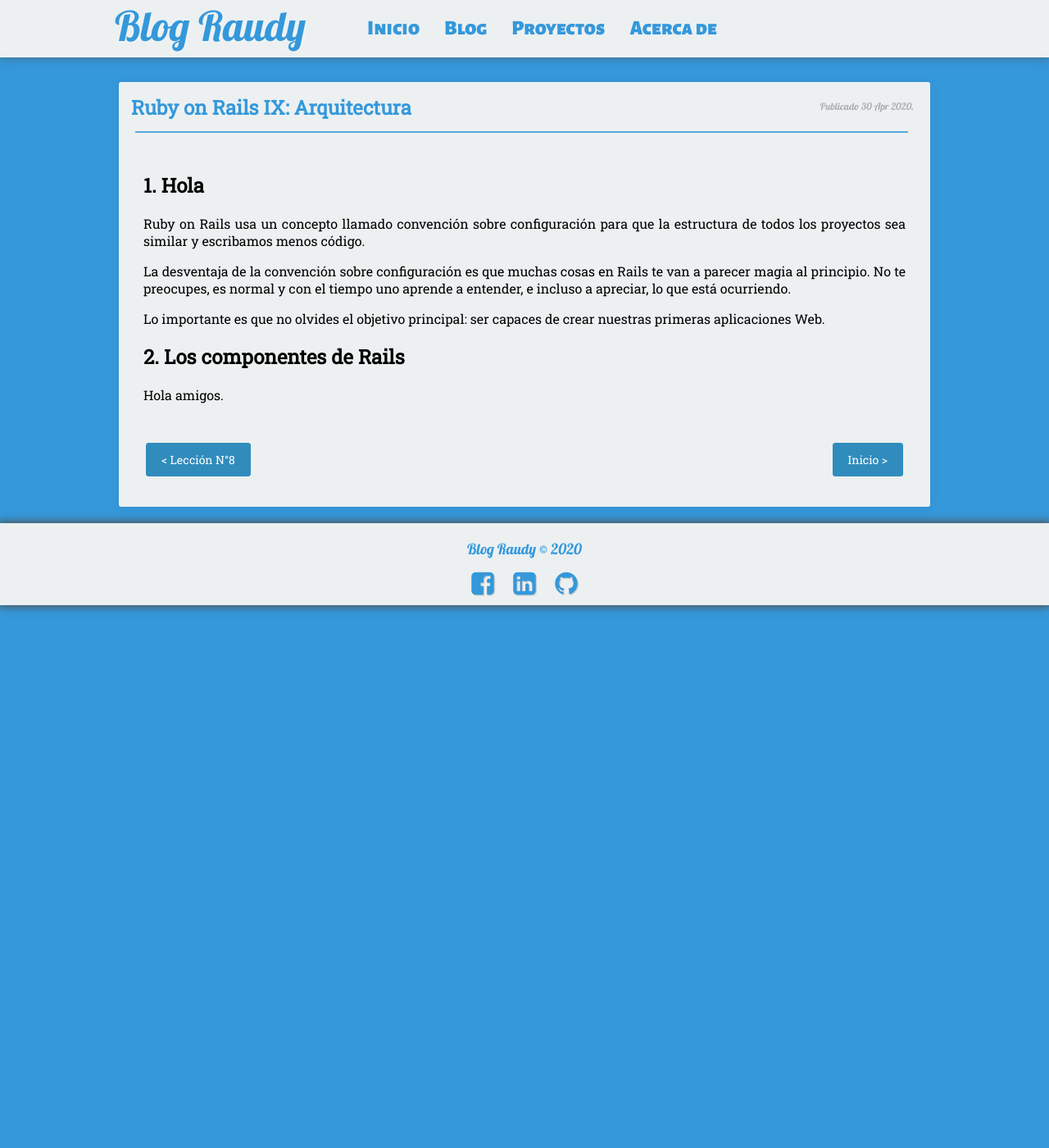
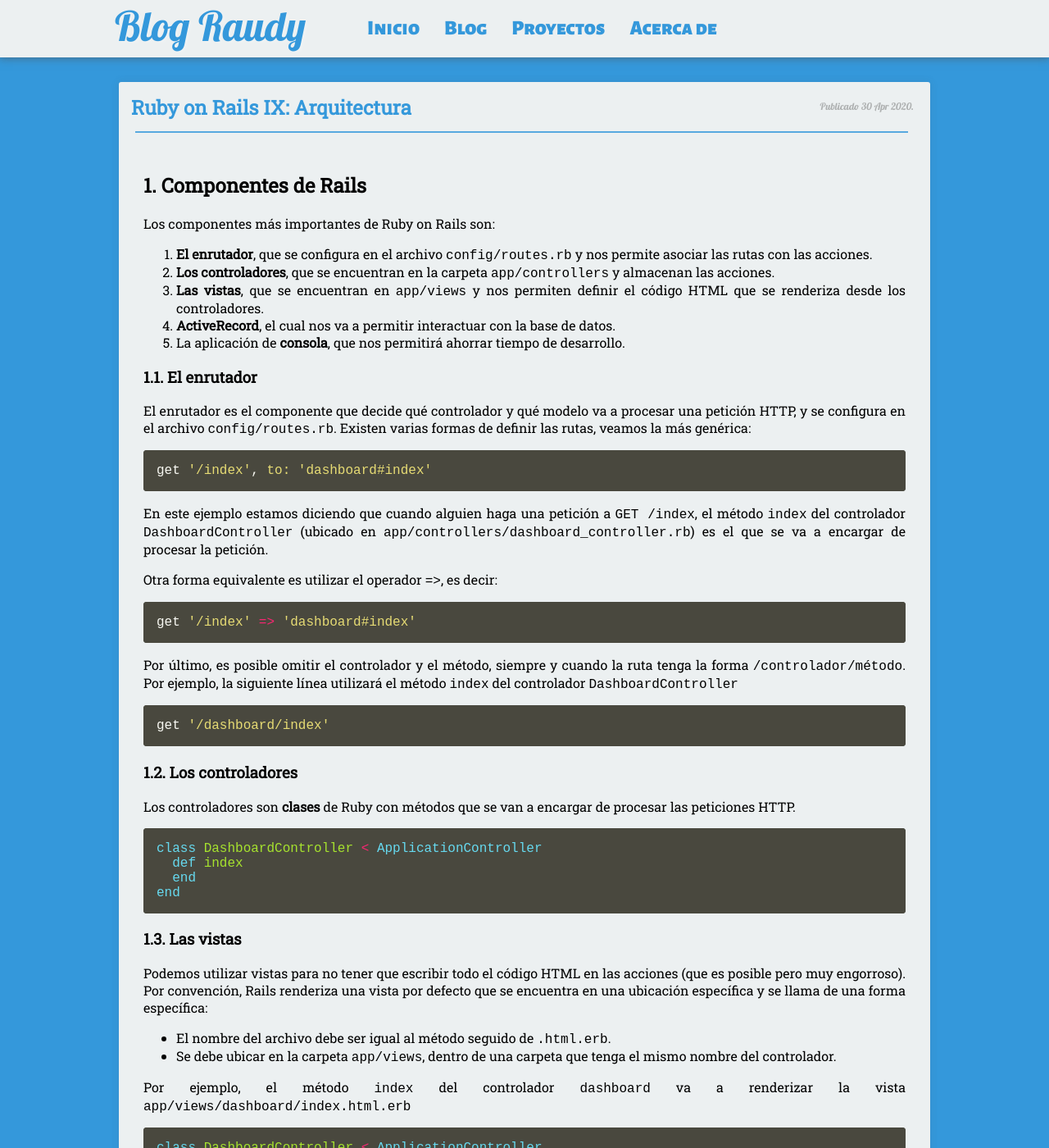
Before and after one commit to nisoto/Blog-anterior-2.0, a Jekyll site: the page built from _posts/2020-04-30-rails-ix-arquitectura.md, in a window 1280 px wide and 1400 px high. Shown: the whole window at 82% size. Built offline with Jekyll 4.4.1, drawn with Linux system fonts in a browser that asks for light colours; nearby versions of some CDN libraries; some of the changed text lies outside the part shown.

Commit message:
Update 2020-04-30-rails-ix-arquitectura.md

````diff
--- a/_posts/2020-04-30-rails-ix-arquitectura.md
+++ b/_posts/2020-04-30-rails-ix-arquitectura.md
@@ -6,15 +6,96 @@ excerpt: "Capítulo N°9 del curso de Ruby on Rails"
 tags: [rails]
 ---
 
-## 1. Hola
+## 1. Componentes de Rails
 
-Ruby on Rails usa un concepto llamado convención sobre configuración para que la estructura de todos los proyectos sea similar y escribamos menos código.
+Los componentes más importantes de Ruby on Rails son:
 
-La desventaja de la convención sobre configuración es que muchas cosas en Rails te van a parecer magia al principio. No te preocupes, es normal y con el tiempo uno aprende a entender, e incluso a apreciar, lo que está ocurriendo.
+1. **El enrutador**, que se configura en el archivo `config/routes.rb` y nos permite asociar las rutas con las acciones.
+2. **Los controladores**, que se encuentran en la carpeta `app/controllers` y almacenan las acciones.
+3. **Las vistas**, que se encuentran en `app/views` y nos permiten definir el código HTML que se renderiza desde los controladores.
+4. **ActiveRecord**, el cual nos va a permitir interactuar con la base de datos.
+5. La aplicación de **consola**, que nos permitirá ahorrar tiempo de desarrollo.
 
-Lo importante es que no olvides el objetivo principal: ser capaces de crear nuestras primeras aplicaciones Web.
+### 1.1. El enrutador
 
-## 2. Los componentes de Rails
+El enrutador es el componente que decide qué controlador y qué modelo va a procesar una petición HTTP, y se configura en el archivo `config/routes.rb`. Existen varias formas de definir las rutas, veamos la más genérica:
+
+``` rb
+get '/index', to: 'dashboard#index'
+```
+
+En este ejemplo estamos diciendo que cuando alguien haga una petición a `GET /index`, el método `index` del controlador `DashboardController` (ubicado en `app/controllers/dashboard_controller.rb`) es el que se va a encargar de procesar la petición.
+
+Otra forma equivalente es utilizar el operador `=>`, es decir:
+
+``` rb
+get '/index' => 'dashboard#index'
+```
+
+Por último, es posible omitir el controlador y el método, siempre y cuando la ruta tenga la forma `/controlador/método`. Por ejemplo, la siguiente línea utilizará el método `index` del controlador `DashboardController`
+
+``` rb
+get '/dashboard/index'
+```
+
+### 1.2. Los controladores
+
+Los controladores son **clases** de Ruby con métodos que se van a encargar de procesar las peticiones HTTP.
+
+``` rb
+class DashboardController < ApplicationController
+  def index
+  end
+end
+```
+
+### 1.3. Las vistas
+
+Podemos utilizar vistas para no tener que escribir todo el código HTML en las acciones (que es posible pero muy engorroso). Por convención, Rails renderiza una vista por defecto que se encuentra en una ubicación específica y se llama de una forma específica:
+
+* El nombre del archivo debe ser igual al método seguido de `.html.erb`.
+* Se debe ubicar en la carpeta `app/views`, dentro de una carpeta que tenga el mismo nombre del controlador.
+
+Por ejemplo, el método `index` del controlador `dashboard` va a renderizar la vista `app/views/dashboard/index.html.erb`
+
+``` rb
+class DashboardController < ApplicationController
+  def index
+  end
+end
+```
+
+#### 1.3.1. Pasando información del controlador a la vista
+
+Cuando definimos una variable de instancia en la acción, esta variable va a estar disponible en la vista. Por ejemplo
+
+``` rb
+class DashboardController < ApplicationController
+  def index
+    @name = "Nicolas"
+  end
+end
+```
+
+La variable `@name` va a estar disponible en la vista `app/views/dashboard/index.html.erb` y la podríamos imprimir de la siguiente forma:
+
+``` html
+<h1>Hola <%= @name %></h1>
+```
+
+La etiqueta `<%= contenido %>` le indica a Rails que queremos imprimir la variable en pantalla. Si solo quisiéramos evaluar código (pero no imprimir) ignoramos el `=`, es decir, `<% contenido %>`. Por ejemplo:
+
+``` rb
+<% [1,2,3,4].each do |number| %>  # Evalúa
+  <p>Numero: <%= number %></p>  # Imprime
+<% end %>
+# Numero: 1
+# Numero: 2
+# Numero: 3
+# Numero: 4
+```
+
+#### 1.3.2. Query String
 
 Hola amigos.
 
````
